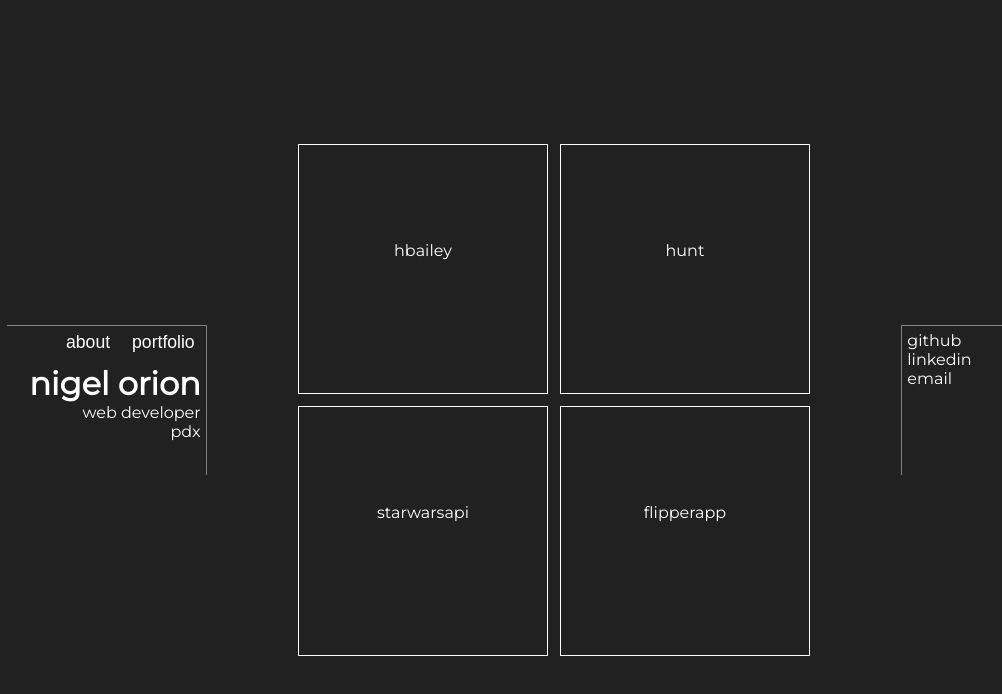
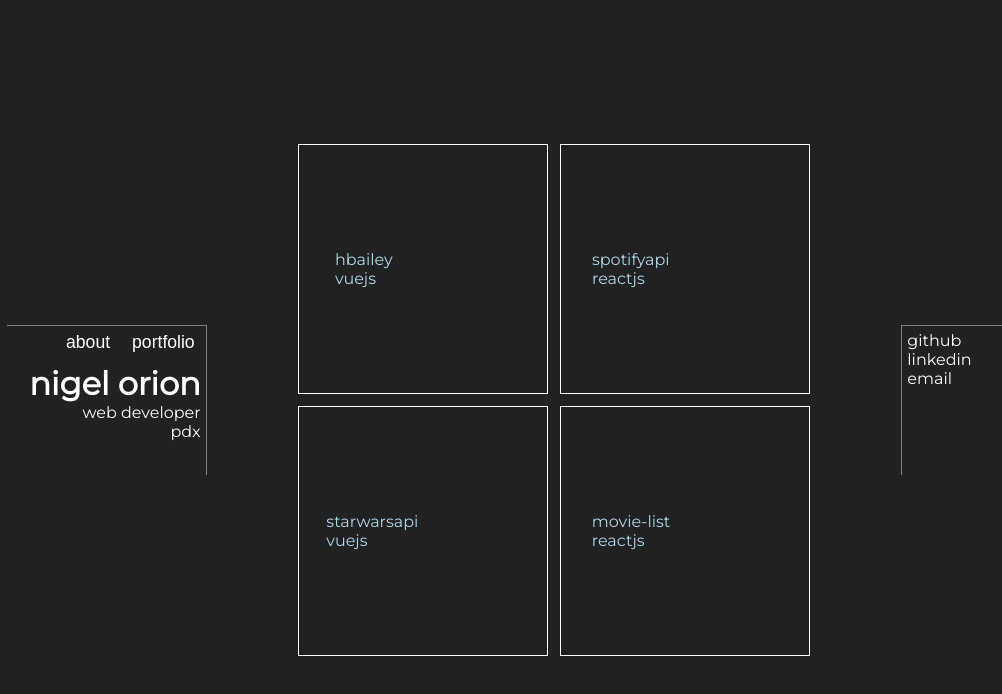
Before and after one commit to nigelorion/portfolio-final, a Vue app: page / in a window 1280 px wide. Both pictures are taken after a click on the button "portfolio". Shown: the top 694 px of the page, without its empty margins (86-1088 px from the left). Built offline with nearby package versions, Linux system fonts and the light colour scheme.

Commit message:
add and test link targets

```diff
--- a/src/App.vue
+++ b/src/App.vue
@@ -123,6 +123,13 @@ button {
   margin: 10px;
   min-width: 200px;
   min-height: 150px;
+  &:hover {
+    padding: 15px;
+
+  }
+  &:hover > a {
+    margin: 3px;
+  }
 
 
   @media(max-width: 700px) {
--- a/src/components/Center.vue
+++ b/src/components/Center.vue
@@ -2,28 +2,44 @@
   <div class="main">
     <div class="projects">
       <div class="projectWrapper hbailey">
-        <p>hbailey</p>
-        <a href="#">code</a>
-        <a href="#">live</a>
-
+        <div class="show">
+          <p>hbailey</p>
+          <p>vuejs</p>
+        </div>
+        <div class="hidden">
+          <a target="_blank" href="https://github.com/nigelorion/hbailey">code</a>
+          <a target="_blank" href="http://hbailey.boutique">live</a>
+        </div>
       </div>
       <div class="projectWrapper">
-        <p>hunt</p>
-        <a href="#">code</a>
-        <a href="#">live</a>
-
+        <div class="show">
+          <p>spotifyapi</p>
+          <p>reactjs</p>
+        </div>
+        <div class="hidden">
+          <a target="_blank" href="https://github.com/nigelorion/hbailey">code</a>
+          <a target="_blank" href="http://hbailey.boutique">live</a>
+        </div>
       </div>
       <div class="projectWrapper">
-        <p>starwarsapi</p>
-        <a href="#">code</a>
-        <a href="#">live</a>
-
+        <div class="show">
+          <p>starwarsapi</p>
+          <p>vuejs</p>
+        </div>
+        <div class="hidden">
+          <a target="_blank" href="https://github.com/nigelorion/hbailey">code</a>
+          <a target="_blank" href="http://hbailey.boutique">live</a>
+        </div>
       </div>
       <div class="projectWrapper">
-        <p>flipperapp</p>
-        <a href="#">code</a>
-        <a href="#">live</a>
-
+        <div class="show">
+          <p>movie-list</p>
+          <p>reactjs</p>
+        </div>
+        <div class="hidden">
+          <a target="_blank" href="https://github.com/nigelorion/hbailey">code</a>
+          <a target="_blank" href="http://hbailey.boutique">live</a>
+        </div>
       </div>
     </div>
   </div>
@@ -61,12 +77,13 @@ export default {
      height: 250px;
      width: 250px;
      display: flex;
-     justify-content: center;
+     justify-content: space-around;
      align-items: center;
-     flex-direction: column;
+    //  flex-direction: column;
      // background-color: rgb(105, 117, 133);
      border: solid 1px white;
      margin: 1%;
+     color: lightblue;
      @media(max-width:700px) {
        width: 100%;
        height: 200px;
@@ -74,9 +91,17 @@ export default {
        flex-direction: row;
        justify-content: space-around;
      }
-     a {
+     .hidden {
        opacity: 0;
        transition: 500ms;
+       border-left: solid 1px white;
+       border-top: solid 1px white;
+       padding: 3px;
+       &:hover {
+         padding: 10px;
+       }
+     }
+     a {
        color: white;
        text-decoration: none;
        &:hover {
@@ -113,12 +138,18 @@ export default {
            100%{background-position:0% 38%}
        }
       }
-     &:hover > a {
+     &:hover > .hidden {
        opacity: 1;
      }
    }
  }
 //
+
+.hidden, .show {
+  display: flex;
+  flex-direction: column;
+
+}
 // .hbailey {
 //   background-image: url(../assets/hbaileyimage.png);
 //   background-position: center;
```
